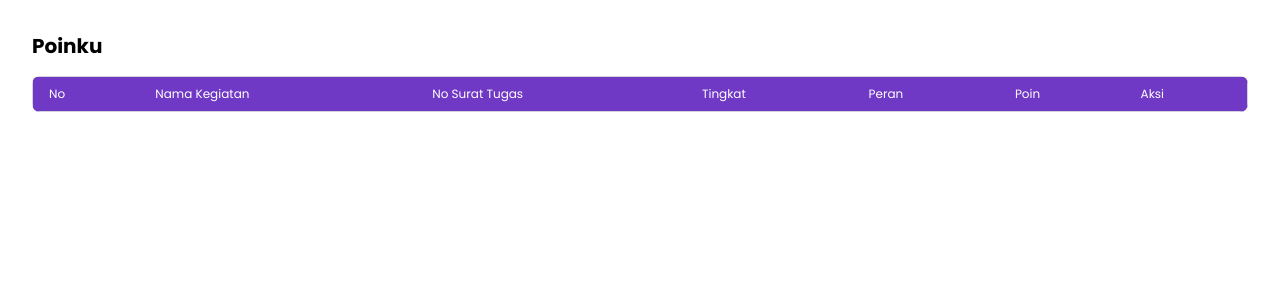
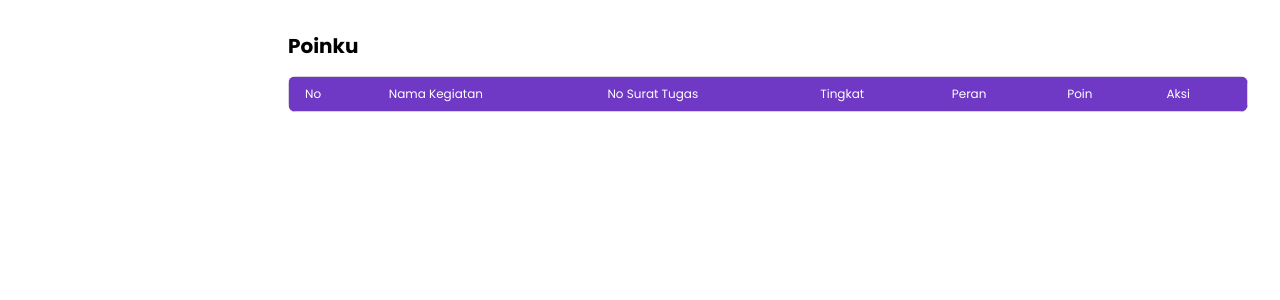
Before and after one commit to hmdnu/sipreman, a PHP site: template views/dashboard/student/point.php in a window 1280 px wide. Shown: the top 300 px of the page. Run offline with PHP 8.4, Linux system fonts and the light colour scheme; the template is opened without the code that fills it, so the values that code supplies are empty; style sheets or scripts are compiled from the project's sources.

Commit message:
style: improve layout main content poinku

```diff
--- a/views/dashboard/student/point.php
+++ b/views/dashboard/student/point.php
@@ -8,7 +8,7 @@ use app\cores\View;
 
 
 <!-- Main Content -->
-<div class="flex-1 p-4 md:p-8">
+<div class="flex-1 p-8 ml-64">
     <!-- Header -->
     <h1 class="text-lg md:text-xl font-bold mb-4">Poinku</h1>
 
```
